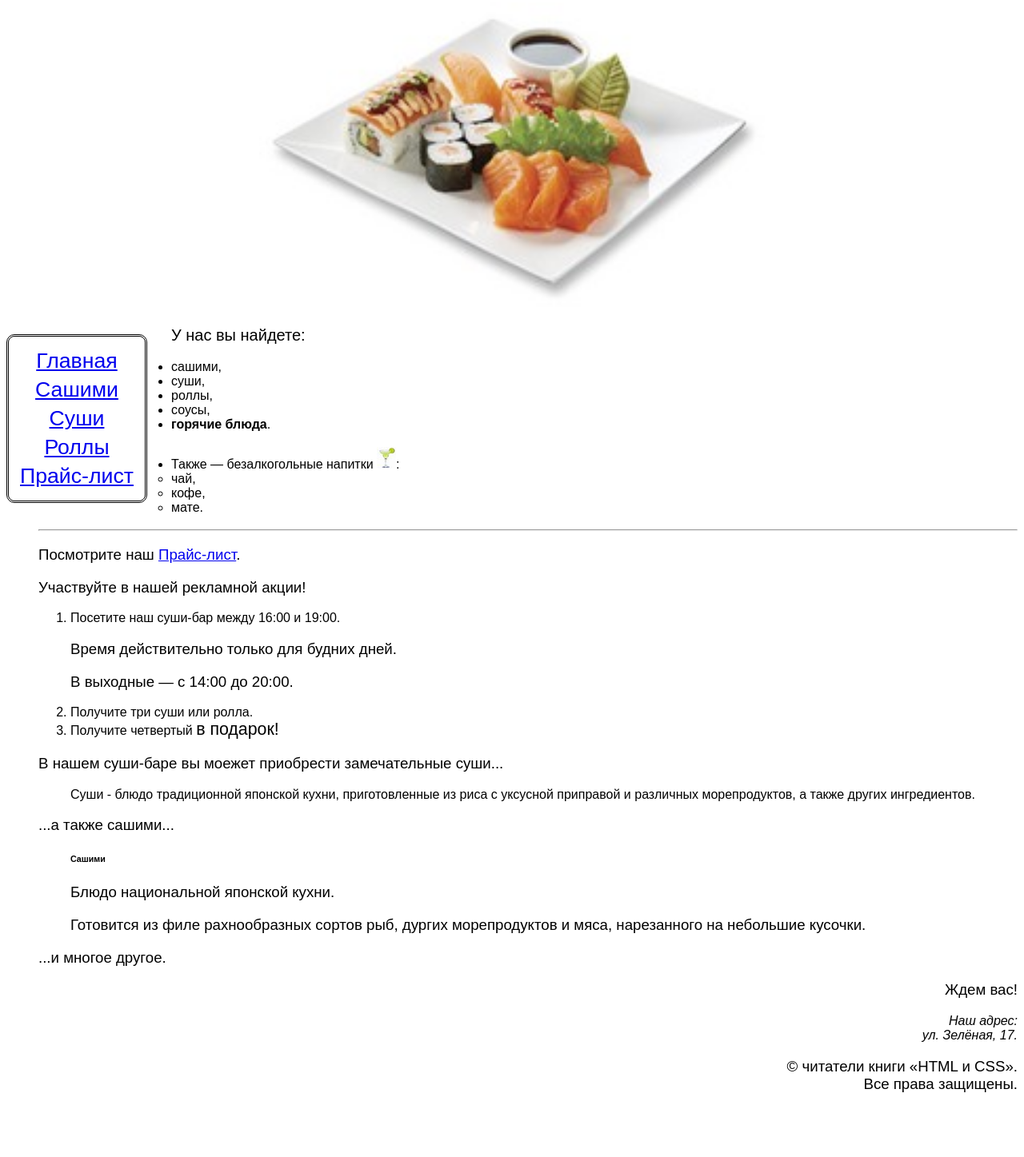
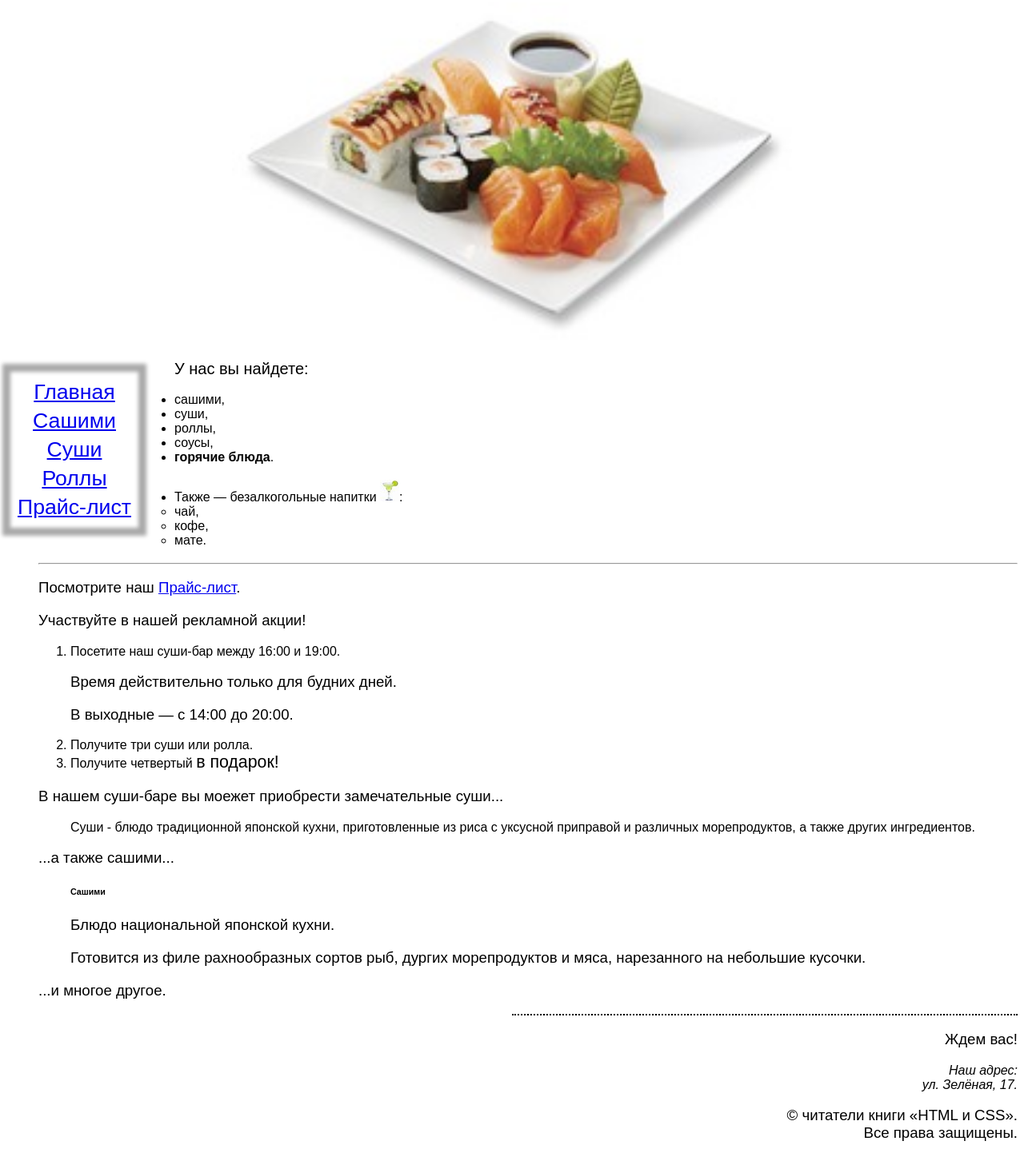
Before and after one commit to Walle1997/HTML-CSS-hard_skills, a website: page site/index.html in a window 1280 px wide. Shown: the part 122-1569 px from the top of the page at 80% size. Before the commit the page ends 1507 px from the top, so only its background shows below. Drawn offline with Linux system fonts and the light colour scheme.

Commit message:
Finish lesson14

```diff
--- a/site/styles/2.1.css
+++ b/site/styles/2.1.css
@@ -2,142 +2,150 @@
     font-family: "Caviar Dreams";
     src: url(../fonts/CaviarDreams.ttf);
 }
+
 @font-face {
     font-family: "Caviar Dreams";
     src: url(../fonts/Caviar_Dreams_Bold.ttf);
     font-weight: bold;
 }
+
 @font-face {
     font-family: "Caviar Dreams";
     src: url(../fonts/CaviarDreams_Italic.ttf);
     font-style: italic;
 }
+
 @font-face {
     font-family: "Caviar Dreams";
     src: url(../fonts/CaviarDreams_BoldItalic.ttf);
     font-weight: bold;
     font-style: italic;
 }
+
 table.catalog h3 {
     font-family: "Caviar Dreams";
     font-size: 20pt;
 }
-table.catalog h3::after {
-    content: ":";
-}
+
+table.catalog h3::after {content: ":";}
 /*Укажем шрифт для тега <body> - родителя всех элементов. Так удобнее.
 */
-body {font-family: Arial, Helvetica, sans-serif;
+body {
+    font-family: Arial, Helvetica, sans-serif;
     text-align: center;
 }
+
 h1 {
     font-size: 50px;
-        font-family: Verdana;
+    font-family: Verdana;
     font-weight: bold;
     text-shadow: 3pt 3pt 5pt darkgrey;
 }
+
 h3 {
     text-transform: capitalize;
     font-variant: small-caps;
     letter-spacing: 2pt;
 }
-main {
-    text-align: justify;
-}
-p {
-    font-size: 14pt !important;
 
-}
+main {text-align: justify;}
+
+p {font-size: 14pt !important;}
+
 table.catalog td p:first-of-type::first-letter {
     font-size: 24pt;
     vertical-align: top;
 }
-.finding {
-    font-size: 20px;
 
-}
-.picture {
-    text-align: center;
-}
+.finding {font-size: 20px;}
+
+.picture {text-align: center;}
+
 p.greeting {
     font-size: 24px;
     text-align: right;
 }
-p.rights {
-    text-align: right;
+
+p.rights {text-align: right;}
+
+.picture img {
+    width: 67%;
+    min-width: 500px;
+    max-width: 700px;
 }
-.picture img {
-    width: 50%;
-}
-address {
-    text-align: right;
-}
-span.name {
-    font-weight: normal;
-}
+
+address {text-align: right;}
+
+span.name {font-weight: normal;}
+
 .time {
     margin-left: 30pt;
     margin-top: 5pt;
     margin-bottom: 5pt;
     font-size: 12pt;
 }
+
 footer {
     text-align: right;
+    border-top-width: 2pt;
+    border-top-style: dotted;
+    border-left-color: lightgrey;
+    min-width: 300px;
+    max-width: none;
+    width: 50%;
+    margin-left: 50%;
 }
-.bigger {
-    font-size: 16pt;
-}
+
+.bigger {font-size: 16pt;}
+
 table.pricelist th, table.pricelist td {
     border: grey thin solid;
     padding: 4px;
 }
-table.catalog {
-    border-collapse: collapse;
-}
+
+table.catalog {border-collapse: collapse;}
+
 table.catalog td {
     border-top: black thin dotted;
     border-bottom: black thin dotted;
     padding: 10px;
 }
-table.catalog img {
-    width: 200px;
-}
+
+table.catalog img {width: 200px;}
+
 table.pricelist thead th {
     color: white;
     background-color: grey;
 }
+
 table.pricelist tfoot td{
     text-align: right;
     font-style: italic;
 }
+
 nav {
     float: left;
     width: 150px;
-    margin: 10px 30px 10px 0px;
+    margin: 10px 40px 20px 0px;
     padding: 10px;
-    border: black medium double;
-    border-radius: 10px;
+    border-radius: 0px;
+    box-shadow: 0px 0px 5px 5px darkgrey,
+    0px 0px 5px 5px darkgrey inset;
 }
+
 nav div {
     font-size: 20pt;
     margin-top: 5px;
     margin-bottom: 5px;
 }
-table.catalog tr:first-child td {
-    border-top: none;
-}
-table.catalog tr:last-child td {
-    border-bottom: none;
-}
-table.catalog td p:first-of-type::first-letter {
-    font-size: 24pt;
-}
-table.pricelist tbody th[colspan] {
-    text-align: center;
-}
-table.pricelist tbody td:last-child:not(:only-child) {
-    background-color: lightgrey;
-}
-body header h1::first-letter {
-    text-transform: uppercase;
-}
+table.catalog tr:first-child td {border-top: none;}
+
+table.catalog tr:last-child td {border-bottom: none;}
+
+table.catalog td p:first-of-type::first-letter {font-size: 24pt;}
+
+table.pricelist tbody th[colspan] {text-align: center;}
+
+table.pricelist tbody td:last-child:not(:only-child) {background-color: lightgrey;}
+
+body header h1::first-letter {text-transform: uppercase;}
```
